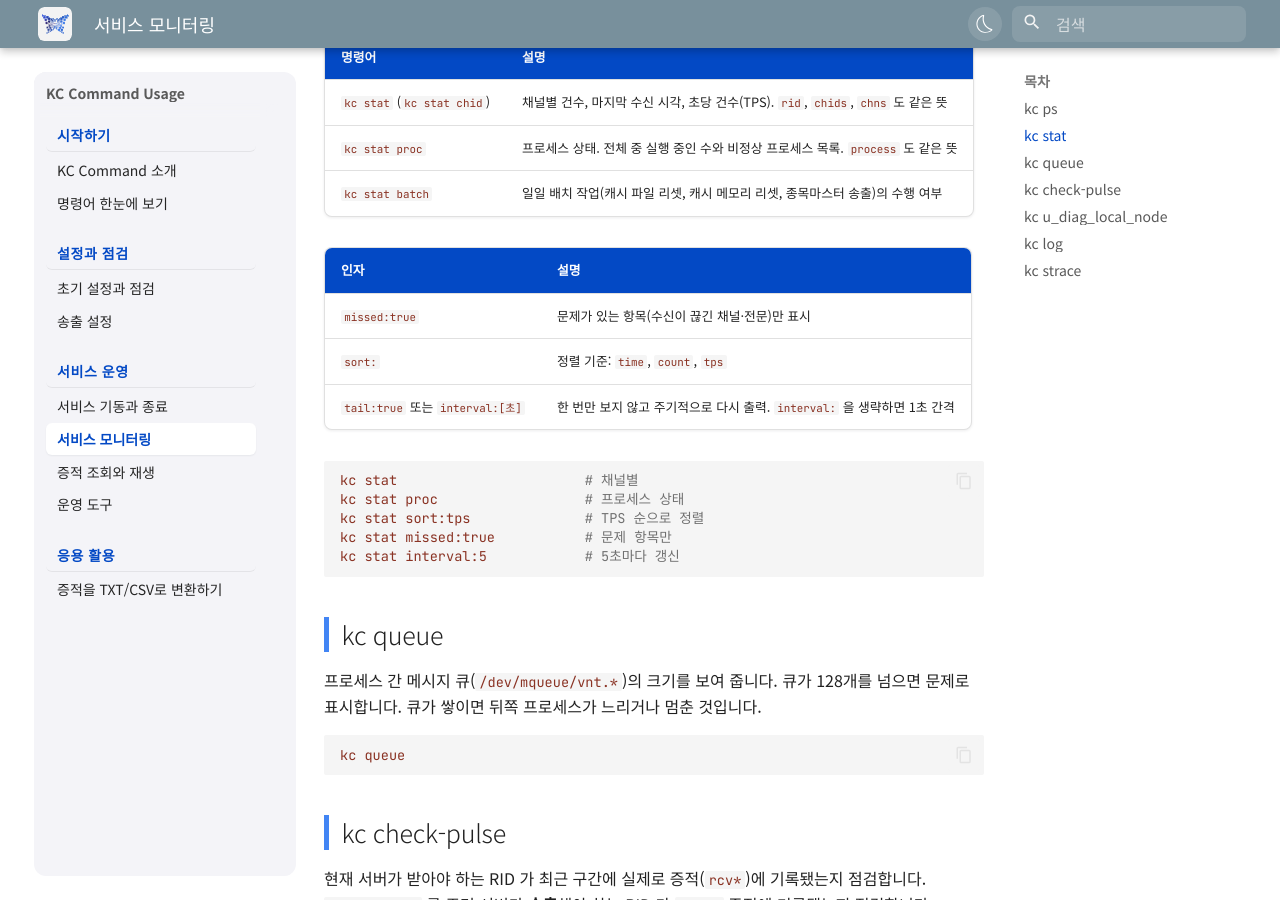
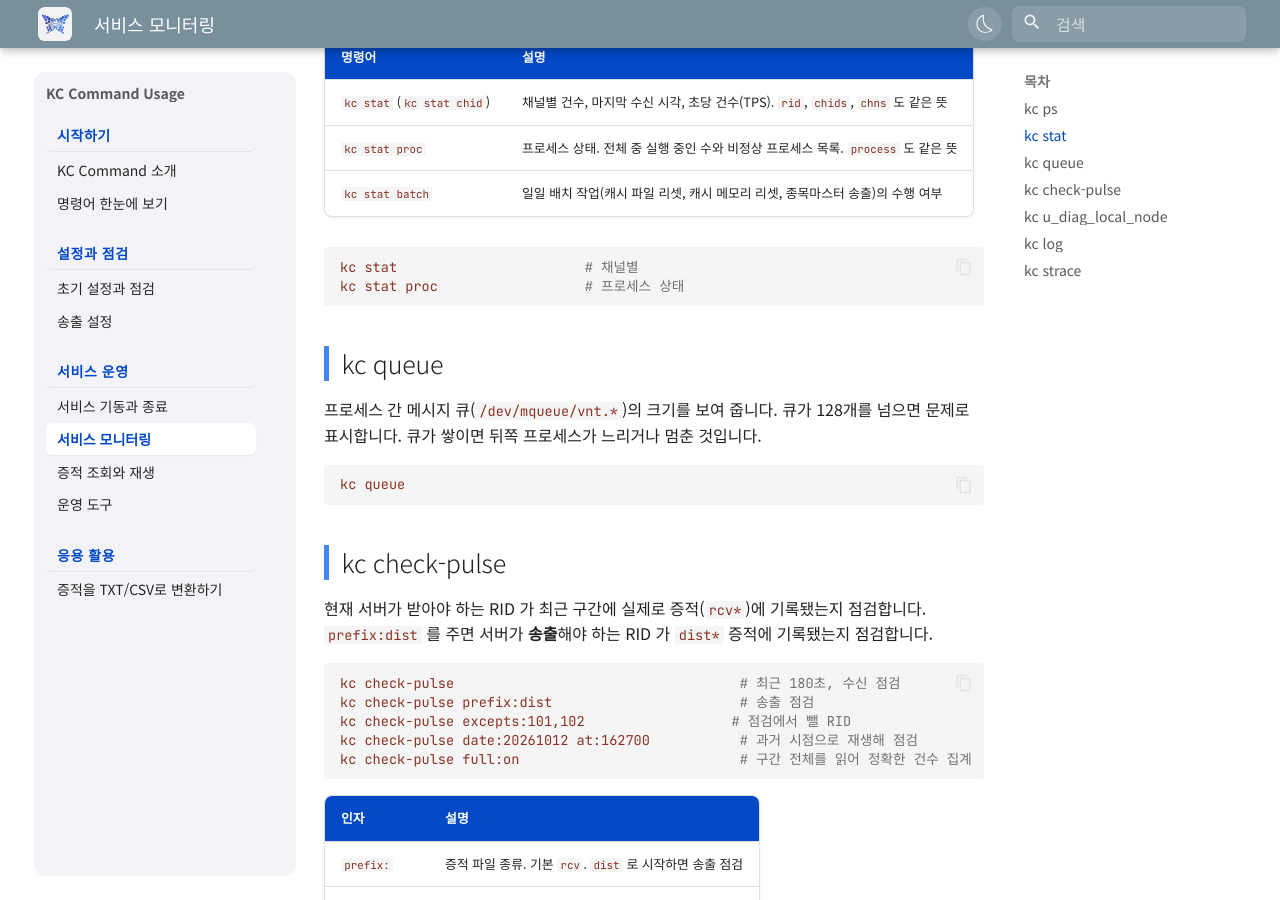
Before and after one commit to Billy-Crew/kc-cmd, an MkDocs documentation site: the page built from docs/06_서비스-모니터링.md, in a window 1280 px wide and 900 px high, scrolled down 904 px. Built offline with MkDocs 1.6.1 and Material for MkDocs 9.7.7, drawn with Linux system fonts in a browser that asks for light colours; some web fonts are replaced.

Commit message:
docs: 더 이상 쓰지 않는 kc stat 인자(sort, missed, interval/tail) 설명 제외 (#4)
kc stat 의 정렬·문제 항목만 보기·주기 갱신 인자는 deprecated 라서 사용 설명에서 뺀다.
kc stat 은 채널별(chid)·프로세스(proc)·배치(batch) 종류만 남긴다.

Co-Authored-By: Claude Sonnet 5.5 <noreply@anthropic.com>

````diff
--- a/docs/06_서비스-모니터링.md
+++ b/docs/06_서비스-모니터링.md
@@ -31,18 +31,9 @@ kc ps pmr      # pmr 프로세스 그룹만
 | `kc stat proc` | 프로세스 상태. 전체 중 실행 중인 수와 비정상 프로세스 목록. `process` 도 같은 뜻 |
 | `kc stat batch` | 일일 배치 작업(캐시 파일 리셋, 캐시 메모리 리셋, 종목마스터 송출)의 수행 여부 |
 
-| 인자 | 설명 |
-|---|---|
-| `missed:true` | 문제가 있는 항목(수신이 끊긴 채널·전문)만 표시 |
-| `sort:` | 정렬 기준: `time`, `count`, `tps` |
-| `tail:true` 또는 `interval:[초]` | 한 번만 보지 않고 주기적으로 다시 출력. `interval:` 을 생략하면 1초 간격 |
-
 ```bash
 kc stat                       # 채널별
 kc stat proc                  # 프로세스 상태
-kc stat sort:tps              # TPS 순으로 정렬
-kc stat missed:true           # 문제 항목만
-kc stat interval:5            # 5초마다 갱신
 ```
 
 ## kc queue
````
